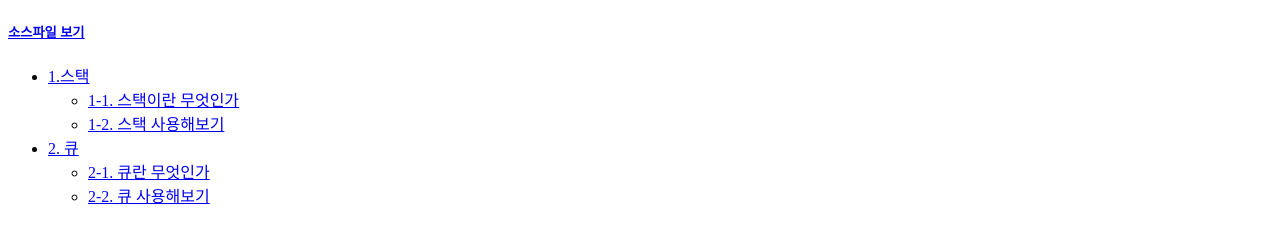
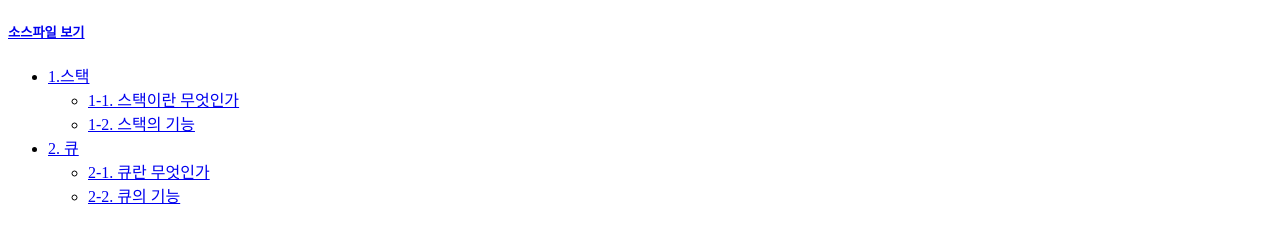
Before and after one commit to kurosawaruby0117/letsmakequeandstack, a plain HTML site: page index.html in a window 1280 px wide. Shown: the top 231 px of the page. Drawn offline with Linux system fonts and the light colour scheme.

Commit message:
Update index.html

```diff
--- a/index.html
+++ b/index.html
@@ -17,14 +17,14 @@
             <span class="index_big" id="first"><a href="#main_first">1.스택</a></span>
             <ul class="index_small">
               <li><span id="first_first"><a href="#main_first_first">1-1. 스택이란 무엇인가</a></span></li>
-              <li><span id="first_second"><a href="#main_first_second">1-2. 스택 사용해보기</a></span></li>
+              <li><span id="first_second"><a href="#main_first_second">1-2. 스택의 기능</a></span></li>
             </ul>
           </li>
           <li class="index_big">
             <span class="index_big" id="second"><a href="#main_second">2. 큐</a></span>
             <ul class="index_small">
               <li><span id="second_one"><a href="#main_second_first">2-1. 큐란 무엇인가</a></span></li>
-              <li><span id="second_one"><a href="#main_second_second">2-2. 큐 사용해보기</a></span></li>
+              <li><span id="second_one"><a href="#main_second_second">2-2. 큐의 기능</a></span></li>
             </ul>
           </li>
         </ul>
```
